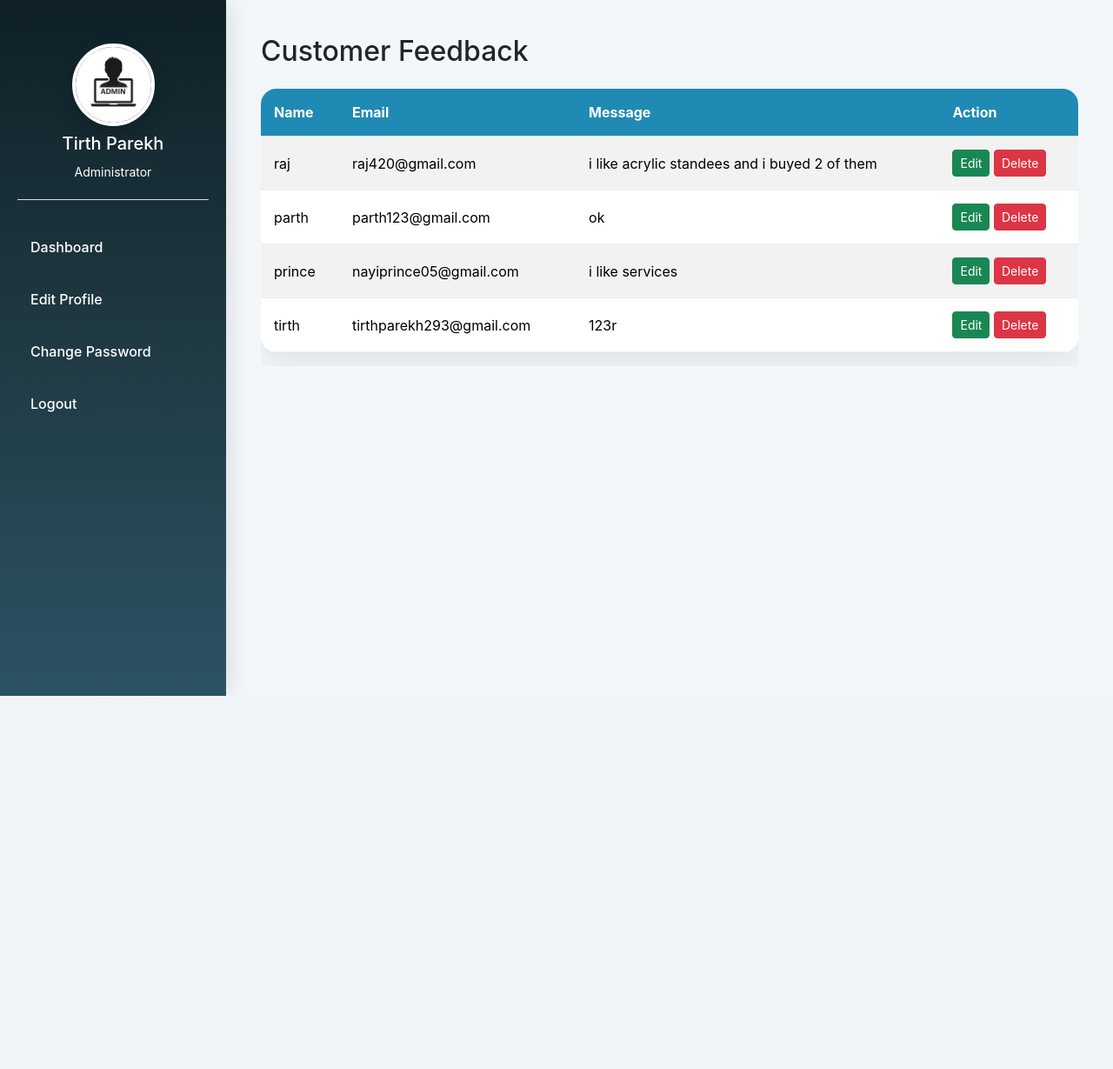
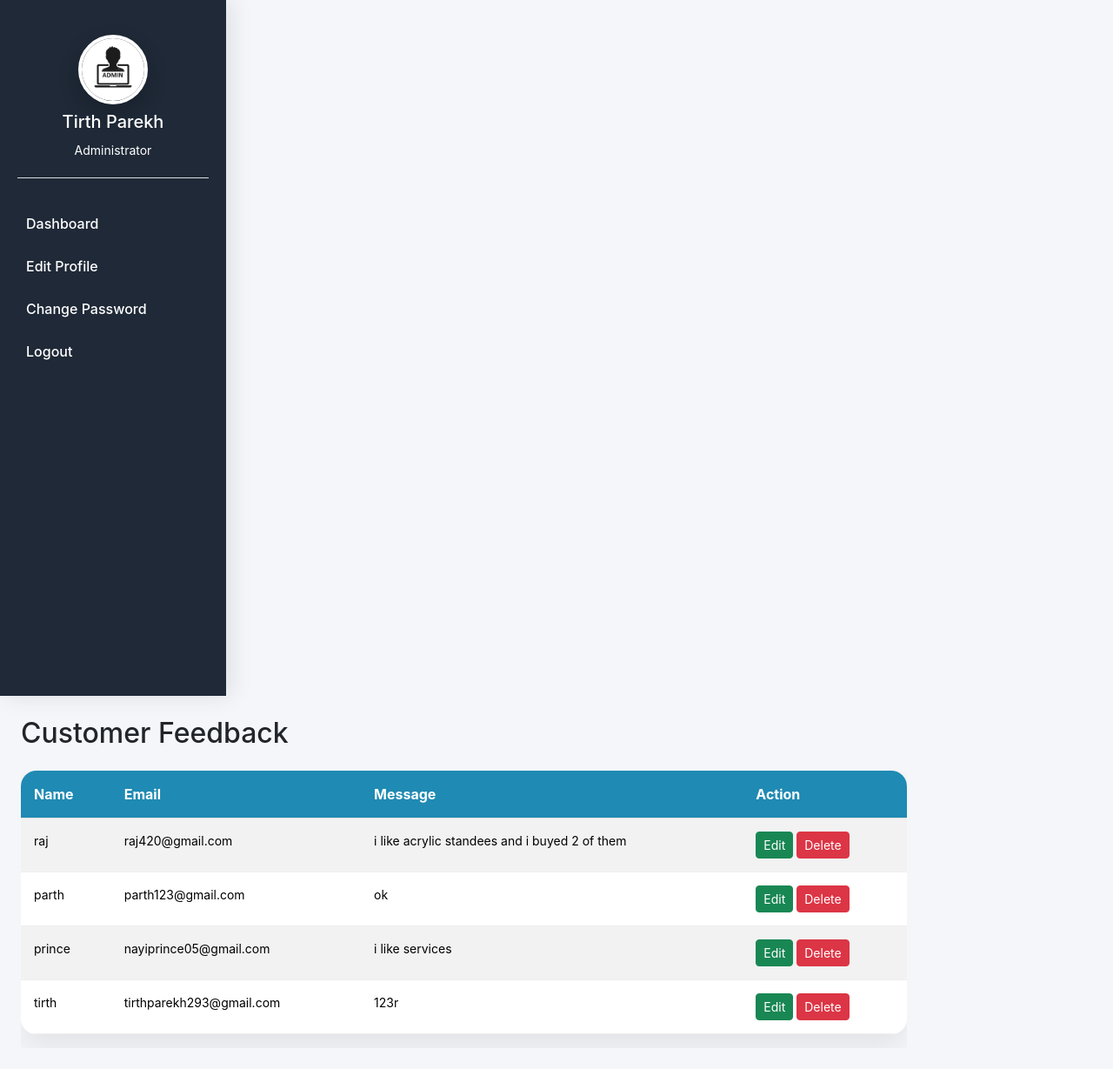
Before and after one commit to Tirth293/mivotech, a Django app: page /super-admin/ in a window 1280 px wide. Shown: the whole page at 87% size. Before the commit the page ends 800 px from the top, so only its background shows below. Run offline with Django 4.2, Linux system fonts and the light colour scheme; a user stored in the database is signed in; data comes from the database, SQL or seed files in the repository; both versions use the stored data as it was after the commit.

Commit message:
Initial commit

```diff
--- a/static/css/styles.css
+++ b/static/css/styles.css
@@ -1580,3 +1580,71 @@ body.dark-theme .form-container {
 .btn-secondary:hover {
     background: #5a6268;
 }
+.admin-body{
+background:#f4f6f9;
+}
+
+/* LOGIN */
+
+.login-box{
+width:400px;
+padding:40px;
+background:white;
+border-radius:10px;
+}
+
+@media (max-width:768px){
+
+.login-box{
+width:100%;
+padding:25px;
+}
+
+}
+
+/* SIDEBAR */
+
+.sidebar{
+background:#1f2937;
+min-height:100vh;
+padding:20px;
+}
+
+.sidebar a{
+display:block;
+color:white;
+padding:10px;
+margin:5px 0;
+text-decoration:none;
+border-radius:5px;
+}
+
+.sidebar a:hover{
+background:#374151;
+}
+
+.profile-img{
+width:80px;
+height:80px;
+border-radius:50%;
+object-fit:cover;
+}
+
+/* TABLE */
+
+.feedback-table td{
+font-size:14px;
+}
+
+@media (max-width:768px){
+
+.profile-img{
+width:60px;
+height:60px;
+}
+
+.feedback-table td{
+font-size:12px;
+}
+
+}
--- a/templates/admin_panel/dashboard.html
+++ b/templates/admin_panel/dashboard.html
@@ -2,24 +2,34 @@
 <!DOCTYPE html>
 <html>
 <head>
+
 <title>Super Admin Dashboard</title>
 
+<meta name="viewport" content="width=device-width, initial-scale=1">
+
 <link href="https://cdn.jsdelivr.net/npm/bootstrap@5.3.2/dist/css/bootstrap.min.css" rel="stylesheet">
+
 <link rel="stylesheet" href="{% static 'css/styles.css' %}">
+
 </head>
 
 <body class="admin-body">
 
-<div class="admin-container">
+<div class="container-fluid">
+
+<div class="row">
 
 <!-- Sidebar -->
-    <div class="sidebar">
+<div class="col-lg-2 col-md-3 sidebar">
+
 <div class="profile-section text-center">
+
 {% if request.user.adminprofile.profile_image %}
 <img src="{{ request.user.adminprofile.profile_image.url }}" class="profile-img mb-2">
 {% else %}
 <img src="{% static 'images/default-profile.png' %}" class="profile-img mb-2">
 {% endif %}
+
 <h5>
 {% if request.user.first_name %}
 {{ request.user.first_name }} {{ request.user.last_name }}
@@ -27,22 +37,27 @@
 {{ request.user.username }}
 {% endif %}
 </h5>
+
 <small>Administrator</small>
+
 </div>
 
 <a href="{% url 'admin_dashboard' %}">Dashboard</a>
 <a href="{% url 'edit_profile' %}">Edit Profile</a>
 <a href="{% url 'change_password' %}">Change Password</a>
 <a href="{% url 'admin_logout' %}">Logout</a>
+
 </div>
 
+
 <!-- Content -->
-    <div class="content">
+<div class="col-lg-10 col-md-9 p-4">
 
 <h2 class="mb-4">Customer Feedback</h2>
 
 <div class="table-responsive">
-            <table class="table table-striped table-hover feedback-table align-middle">
+
+<table class="table table-striped table-hover feedback-table">
 
 <thead class="table-primary">
 <tr>
@@ -54,30 +69,49 @@
 </thead>
 
 <tbody>
+
 {% for fb in feedbacks %}
+
 <tr>
 <td>{{ fb.name }}</td>
 <td>{{ fb.email }}</td>
 <td>{{ fb.message|truncatechars:50 }}</td>
+
 <td>
-                            <a href="{% url 'edit_feedback' fb.id %}" class="btn btn-success btn-sm">Edit</a>
+
+<a href="{% url 'edit_feedback' fb.id %}" class="btn btn-success btn-sm">
+Edit
+</a>
+
 <a href="{% url 'delete_feedback' fb.id %}" class="btn btn-danger btn-sm"
 onclick="return confirm('Delete this feedback?');">
 Delete
 </a>
+
+</td>
+
+</tr>
+
+{% empty %}
+
+<tr>
+<td colspan="4" class="text-center">
+No feedback available
 </td>
 </tr>
-                    {% empty %}
-                    <tr>
-                        <td colspan="4" class="text-center">No feedback available.</td>
-                    </tr>
+
 {% endfor %}
+
 </tbody>
 
 </table>
+
 </div>
 
 </div>
+
+</div>
+
 </div>
 
 </body>
```
Also changed, not shown: templates/admin_panel/change_password.html (+32 -4 lines), templates/admin_panel/edit_feedback.html (+25 -14 lines), templates/admin_panel/edit_profile.html (+49 -12 lines), templates/admin_panel/login.html (+10 -8 lines), db.sqlite3. Lines whose indentation alone changed are shown as unchanged.
